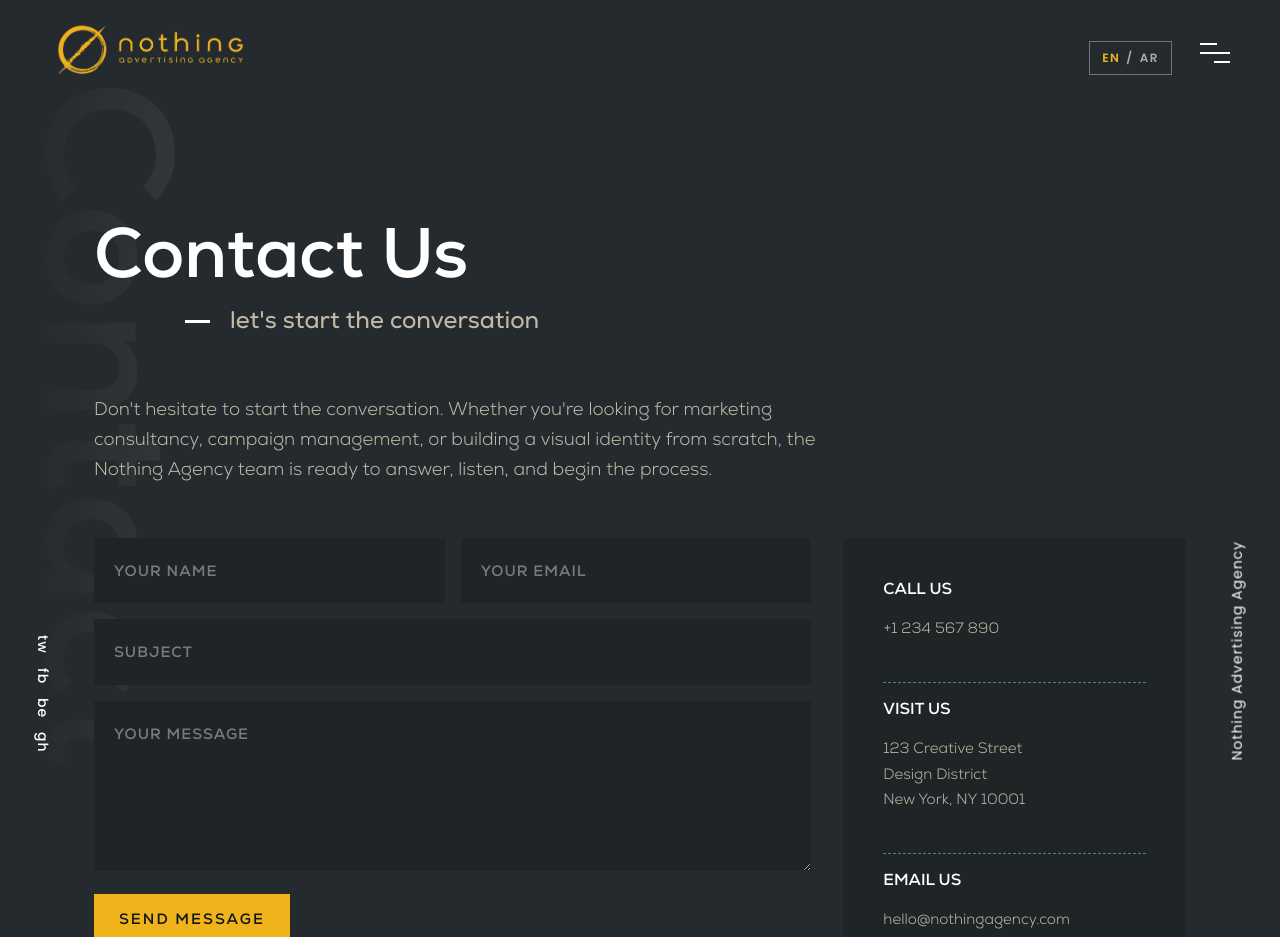
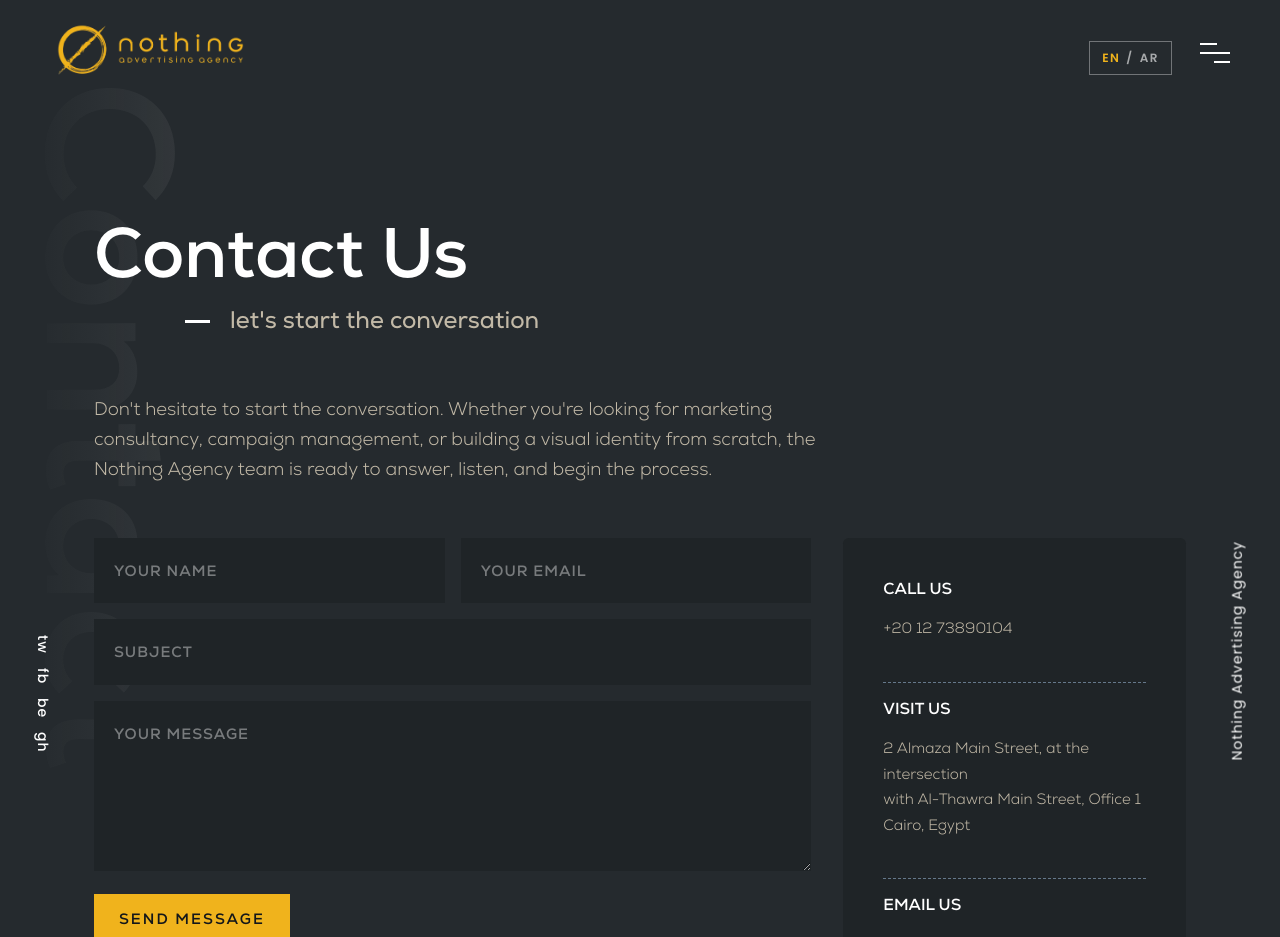
Before and after one commit to fadymohsen/nothing-agency, a Next.js app: page /en/contact in a window 1280 px wide. Shown: the top 937 px of the page. Built offline with nearby package versions, Linux system fonts and the light colour scheme; no server answers.

Commit message:
Update ContactView.tsx

```diff
--- a/src/components/pages/ContactView.tsx
+++ b/src/components/pages/ContactView.tsx
@@ -45,7 +45,7 @@ export default function ContactView({ lang }: { lang: Lang }) {
                 <ScrollReveal delay={0.2}>
                   <div className="bg-dark-3 rounded-[0.35rem] p-10">
                     <h6 className="mb-3">{c.call}</h6>
-                    <p className="mb-6" dir="ltr">+1 234 567 890</p>
+                    <p className="mb-6" dir="ltr">+20 12 73890104</p>
 
                     <div className="separator-wrap py-4">
                       <span className="separator">
@@ -55,11 +55,11 @@ export default function ContactView({ lang }: { lang: Lang }) {
 
                     <h6 className="mb-3">{c.visit}</h6>
                     <p className="mb-6" dir="ltr">
-                      123 Creative Street
+                      2 Almaza Main Street, at the intersection
                       <br />
-                      Design District
+                      with Al-Thawra Main Street, Office 1
                       <br />
-                      New York, NY 10001
+                      Cairo, Egypt
                     </p>
 
                     <div className="separator-wrap py-4">
@@ -71,10 +71,10 @@ export default function ContactView({ lang }: { lang: Lang }) {
                     <h6 className="mb-3">{c.email}</h6>
                     <p>
                       <a
-                        href="mailto:hello@nothingagency.com"
+                        href="mailto:info@nothing-ads.com"
                         className="hover-target text-body-text hover:text-white transition-colors"
                       >
-                        hello@nothingagency.com
+                        info@nothing-ads.com
                       </a>
                     </p>
                   </div>
@@ -87,7 +87,7 @@ export default function ContactView({ lang }: { lang: Lang }) {
 
       <FooterSection
         shadowText={c.footerShadow}
-        links={[{ label: "hello@nothingagency.com", href: "mailto:hello@nothingagency.com" }]}
+        links={[{ label: "info@nothing-ads.com", href: "mailto:info@nothing-ads.com" }]}
       />
     </>
   );
```
